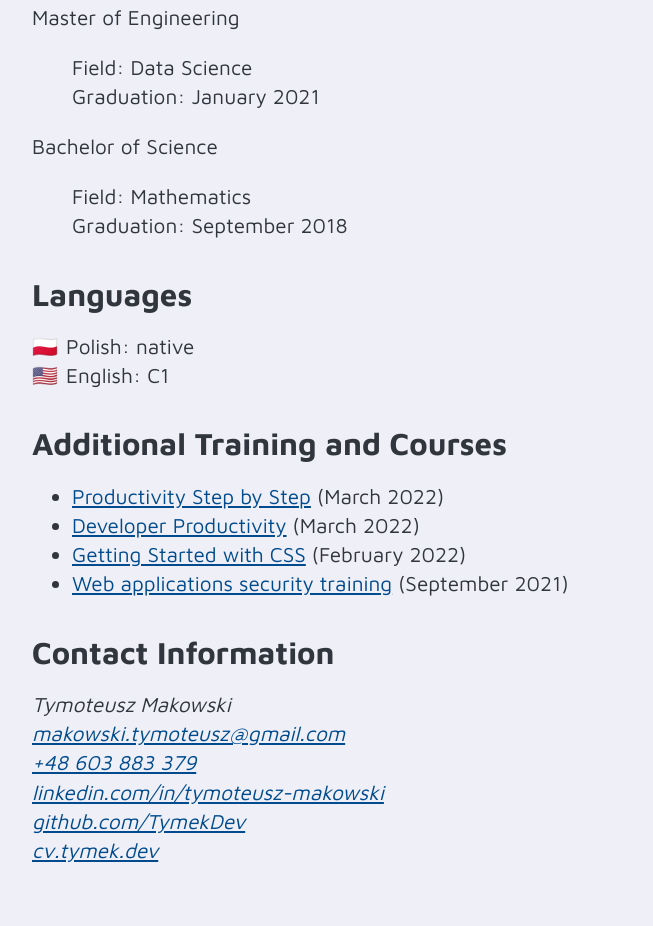
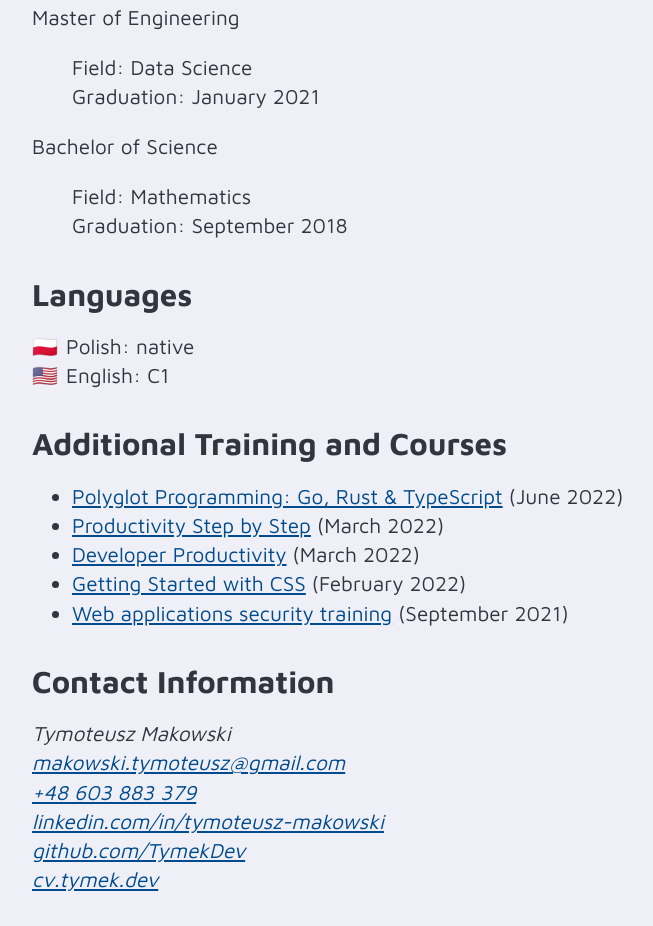
Before and after one commit to TymekDev/cv, a plain HTML site: page index.html in a window 1280 px wide. Shown: the part 1818-2744 px from the top of the page, without its empty margins (224-877 px from the left). Before the commit the page ends 2715 px from the top, so only its background shows below. Drawn offline with Linux system fonts and the light colour scheme.

Commit message:
feat: add Polyglot Programming

```diff
--- a/index.html
+++ b/index.html
@@ -192,6 +192,7 @@
     <section>
       <h2>Additional Training and Courses</h2>
       <ul>
+        <li><a href="https://frontendmasters.com/workshops/polyglot-go-rust/">Polyglot Programming: Go, Rust &amp; TypeScript</a> (<time datetime="2022-06">June 2022</time>)</li>
         <li><a href="https://produktywnosckrokpokroku.pl/">Productivity Step by Step</a> (<time datetime="2022-03">March 2022</time>)</li>
         <li><a href="https://frontendmasters.com/courses/developer-productivity/">Developer Productivity</a> (<time datetime="2022-03">March 2022</time>)</li>
         <li><a href="https://frontendmasters.com/courses/getting-started-css/">Getting Started with CSS</a> (<time datetime="2022-02">February 2022</time>)</li>
```
